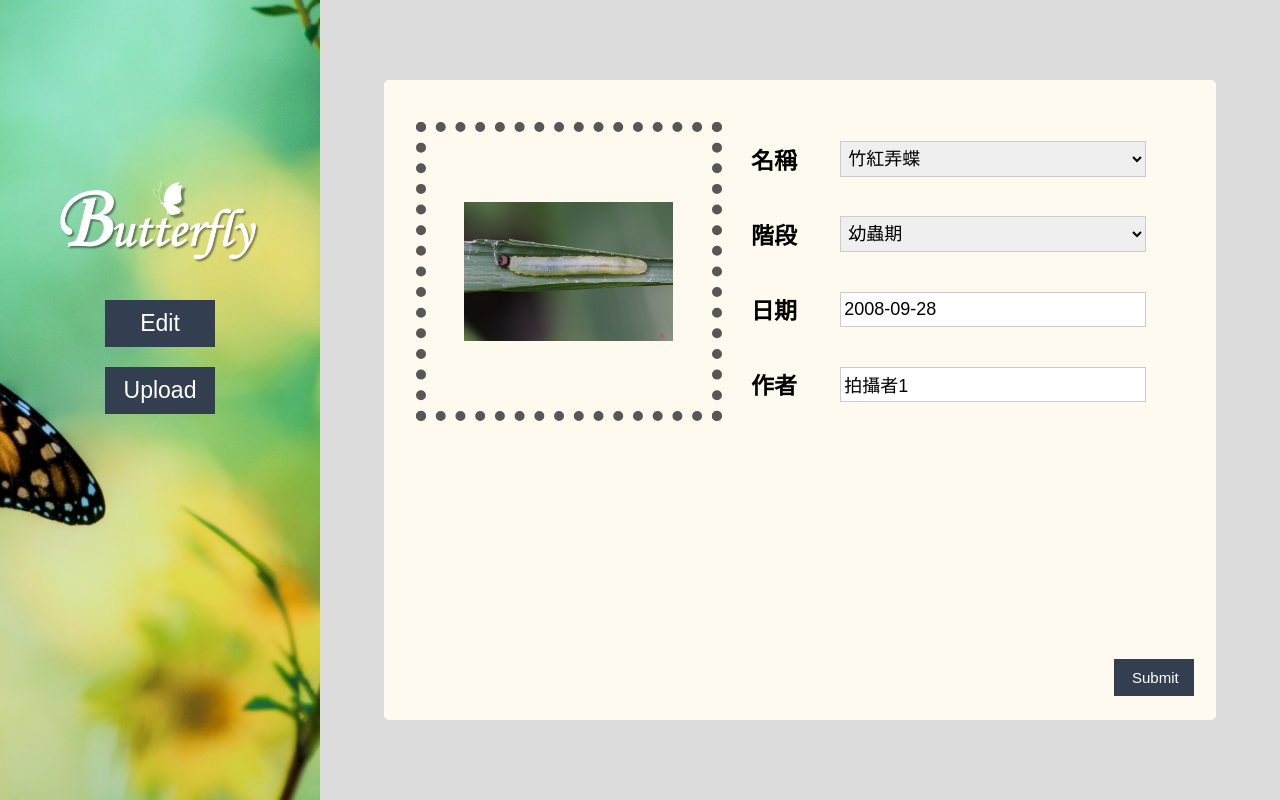
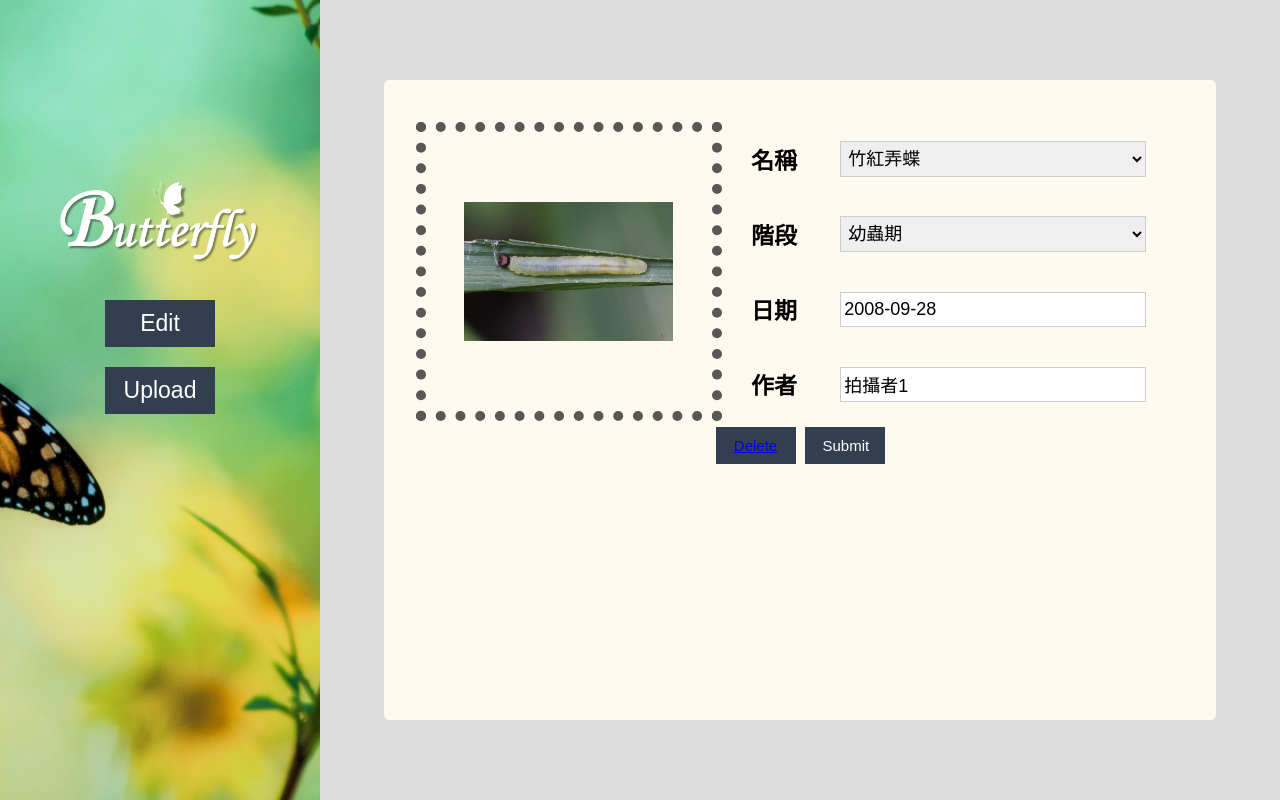
Before and after one commit to 104213078/finalproject, a PHP site: page /user_edit_id.php?id=1 in a window 1280 px wide. Run offline with PHP 8.4, Linux system fonts and the light colour scheme; data comes from the database, SQL or seed files in the repository; some libraries are stand-ins or nearby versions.

Commit message:
調整按鈕位置

```diff
--- a/finalpj/user_upload.css
+++ b/finalpj/user_upload.css
@@ -86,9 +86,9 @@ div {box-sizing: border-box;}
     color: #333F50;
 }
 .button {
-    position: absolute;
-    bottom: 20px;
-    right: 20px;
+    position: relative;
+    bottom: 0px;
+    //right: 20px;
     width: 80px;
     border: none;
     padding: 8px 16px;
```
